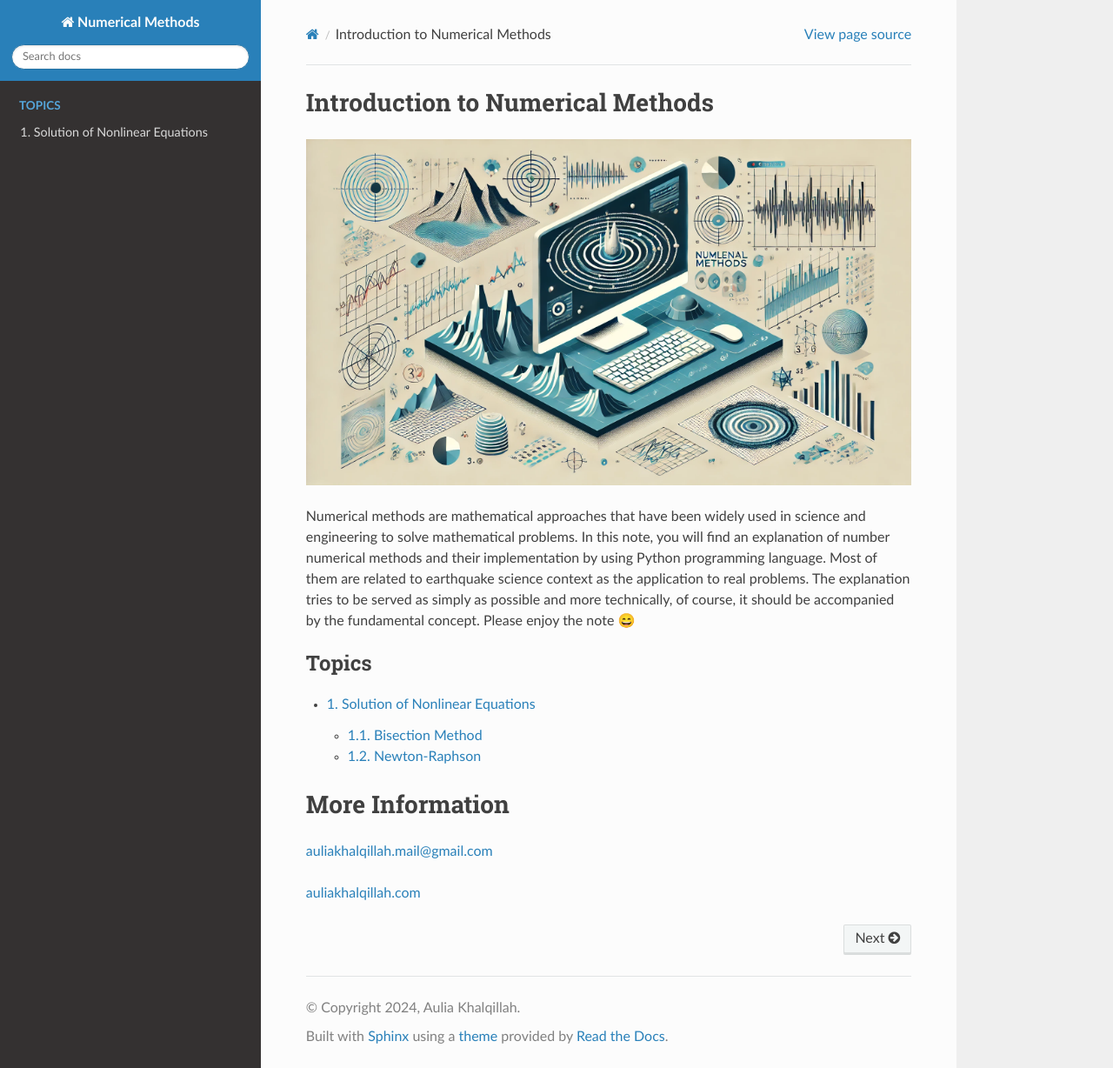
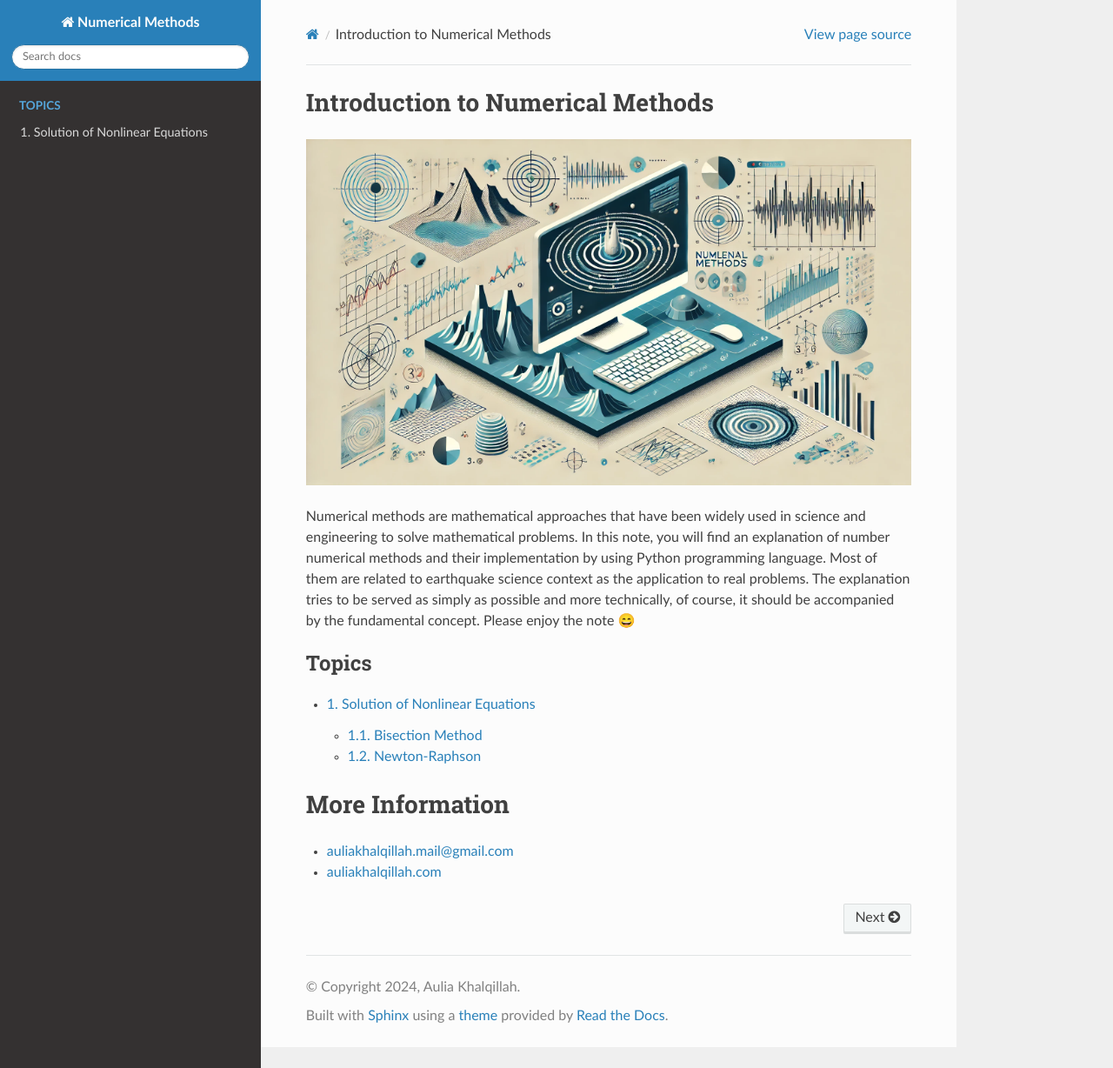
Before and after one commit to auliakhalqillah/akbook, a Sphinx documentation site: the page built from docs/source/index.rst, in a window 1280 px wide and 1228 px high. Shown: the whole window at 87% size. Built offline with Sphinx 7.4.7 and the Read the Docs theme 3.1.0, drawn with Linux system fonts in a browser that asks for light colours.

```diff
--- a/docs/source/index.rst
+++ b/docs/source/index.rst
@@ -18,6 +18,5 @@ Numerical methods are mathematical approaches that have been widely used in scie
 More Information
 ================
 
-auliakhalqillah.mail@gmail.com
-
-`auliakhalqillah.com <https://auliakhalqillah.com>`_
+- auliakhalqillah.mail@gmail.com
+- `auliakhalqillah.com <https://auliakhalqillah.com>`_
```
